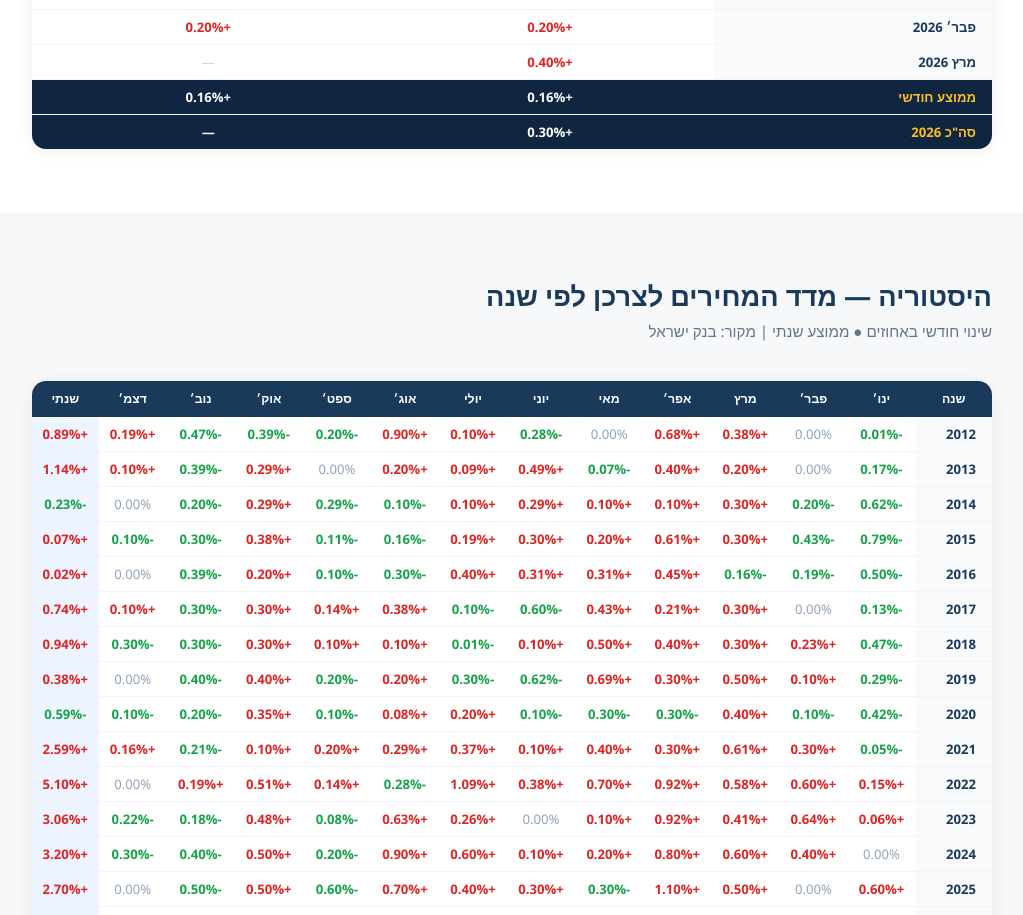
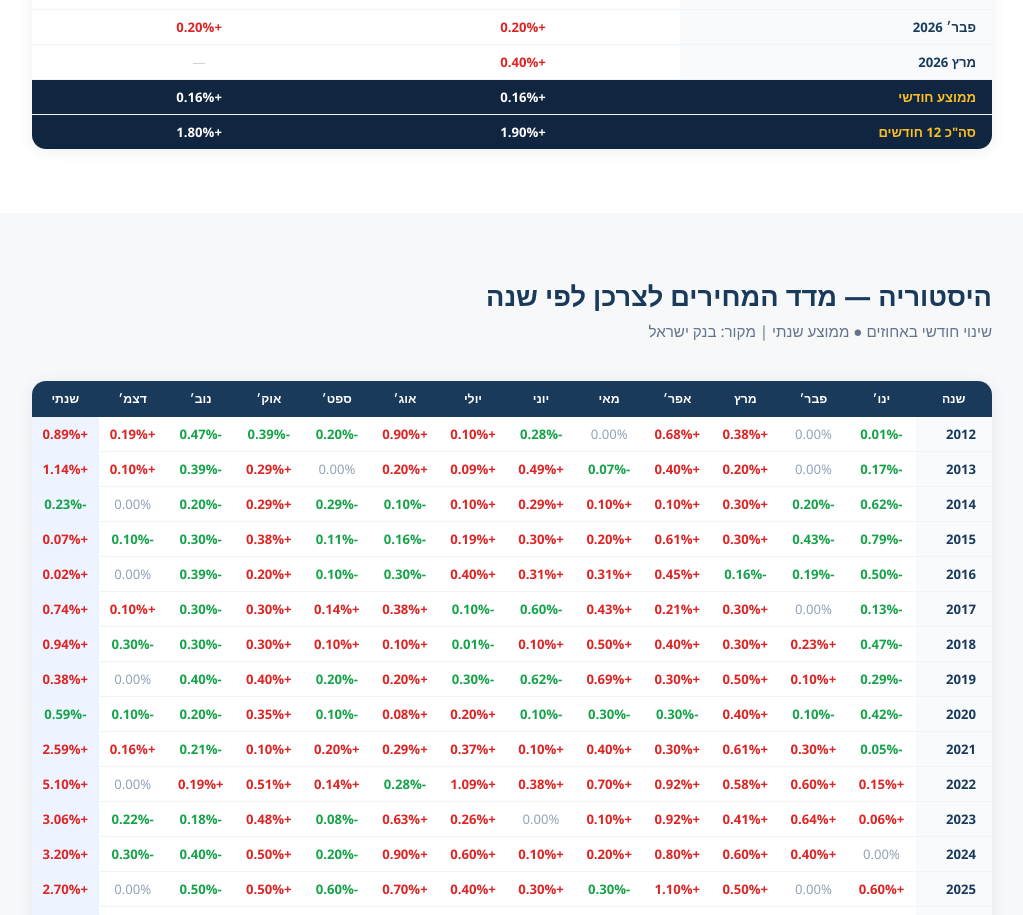
Before and after one commit to maman-fin/mortgage-finance-advisor-website, a plain HTML site: page madad.html in a window 1280 px wide. Shown: the part 1947-2862 px from the top of the page, without its empty margins (128-1151 px from the left). Drawn offline with Linux system fonts and the light colour scheme; no server answers.

Commit message:
סה"כ 12 חודשים במקום שנה קלנדרית

```diff
--- a/madad.html
+++ b/madad.html
@@ -962,10 +962,11 @@
         avgConsCell = '<td class="' + (avgCons > 0.005 ? 'pos' : avgCons < -0.005 ? 'neg' : 'zero') + '">'
           + (avgCons > 0 ? '+' : '') + avgCons.toFixed(2) + '%</td>';
       } else { avgConsCell = '<td class="na">—</td>'; }
-      var latestYear = parseInt(latest.period.split('-')[0], 10);
-      var ytd = last12.reduce(function(s, m) {
-        return parseInt(m.period.split('-')[0], 10) === latestYear ? s + m.value : s;
-      }, 0);
+      var total12Cpi = sumCpi;
+      var total12Cons = cntCons > 0 ? sumCons : null;
+      var total12ConsCell = total12Cons !== null
+        ? '<td class="' + (total12Cons >= 0 ? 'pos' : 'neg') + '">' + (total12Cons >= 0 ? '+' : '') + total12Cons.toFixed(2) + '%</td>'
+        : '<td class="na">—</td>';
       document.getElementById('cpi-strip-period').textContent =
         fmtPeriod(last12[0].period) + ' – ' + fmtPeriod(latest.period);
       document.getElementById('cpi-strip').innerHTML =
@@ -975,9 +976,9 @@
         + '<tr class="avg-row"><td class="year-cell">ממוצע חודשי</td>'
         + '<td class="' + avgCls + '">' + (avgCpi > 0 ? '+' : '') + avgCpi.toFixed(2) + '%</td>'
         + avgConsCell + '</tr>'
-        + '<tr class="avg-row"><td class="year-cell">סה"כ ' + latestYear + '</td>'
-        + '<td class="' + (ytd >= 0 ? 'pos' : 'neg') + '">' + (ytd >= 0 ? '+' : '') + ytd.toFixed(2) + '%</td>'
-        + '<td class="na">—</td></tr>'
+        + '<tr class="avg-row"><td class="year-cell">סה"כ 12 חודשים</td>'
+        + '<td class="' + (total12Cpi >= 0 ? 'pos' : 'neg') + '">' + (total12Cpi >= 0 ? '+' : '') + total12Cpi.toFixed(2) + '%</td>'
+        + total12ConsCell + '</tr>'
         + '</tbody></table></div>';
     }
 
```
